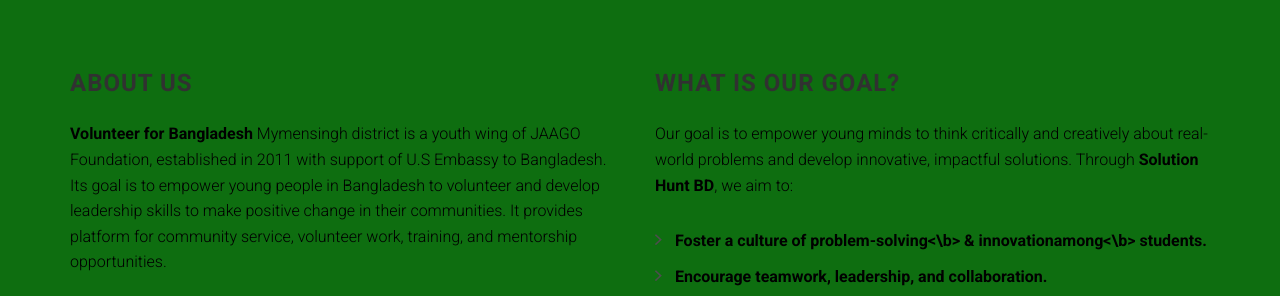
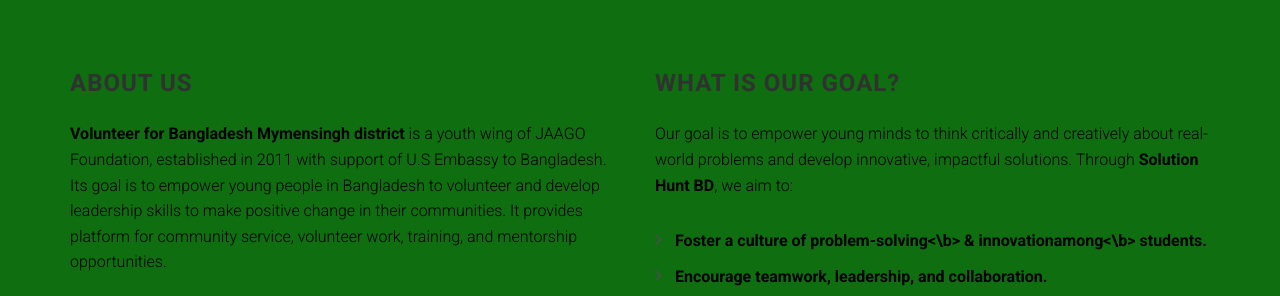
Before and after one commit to Foyezrabbi/vbd, a website: page index.html in a window 1280 px wide. Shown: the part 820-1116 px from the top of the page. Drawn offline with Linux system fonts and the light colour scheme; files whose address does not match are found by name.

Commit message:
Update index.html

```diff
--- a/index.html
+++ b/index.html
@@ -75,7 +75,7 @@
 
                     <h3 class="section-title">About Us</h3>
 
-                    <p><b>Volunteer for Bangladesh</b> Mymensingh district is a youth wing of JAAGO Foundation, established in 2011 with support of U.S Embassy to Bangladesh. Its goal is to empower young people in Bangladesh to volunteer and develop leadership skills to make positive change in their communities. It provides platform for community service, volunteer work, training, and mentorship opportunities.</p>
+                    <p><b>Volunteer for Bangladesh Mymensingh district</b> is a youth wing of JAAGO Foundation, established in 2011 with support of U.S Embassy to Bangladesh. Its goal is to empower young people in Bangladesh to volunteer and develop leadership skills to make positive change in their communities. It provides platform for community service, volunteer work, training, and mentorship opportunities.</p>
                     <figure>
                         <img alt="" class="img-responsive" src="assets/images/about-us.jpg">
                     </figure>
```
